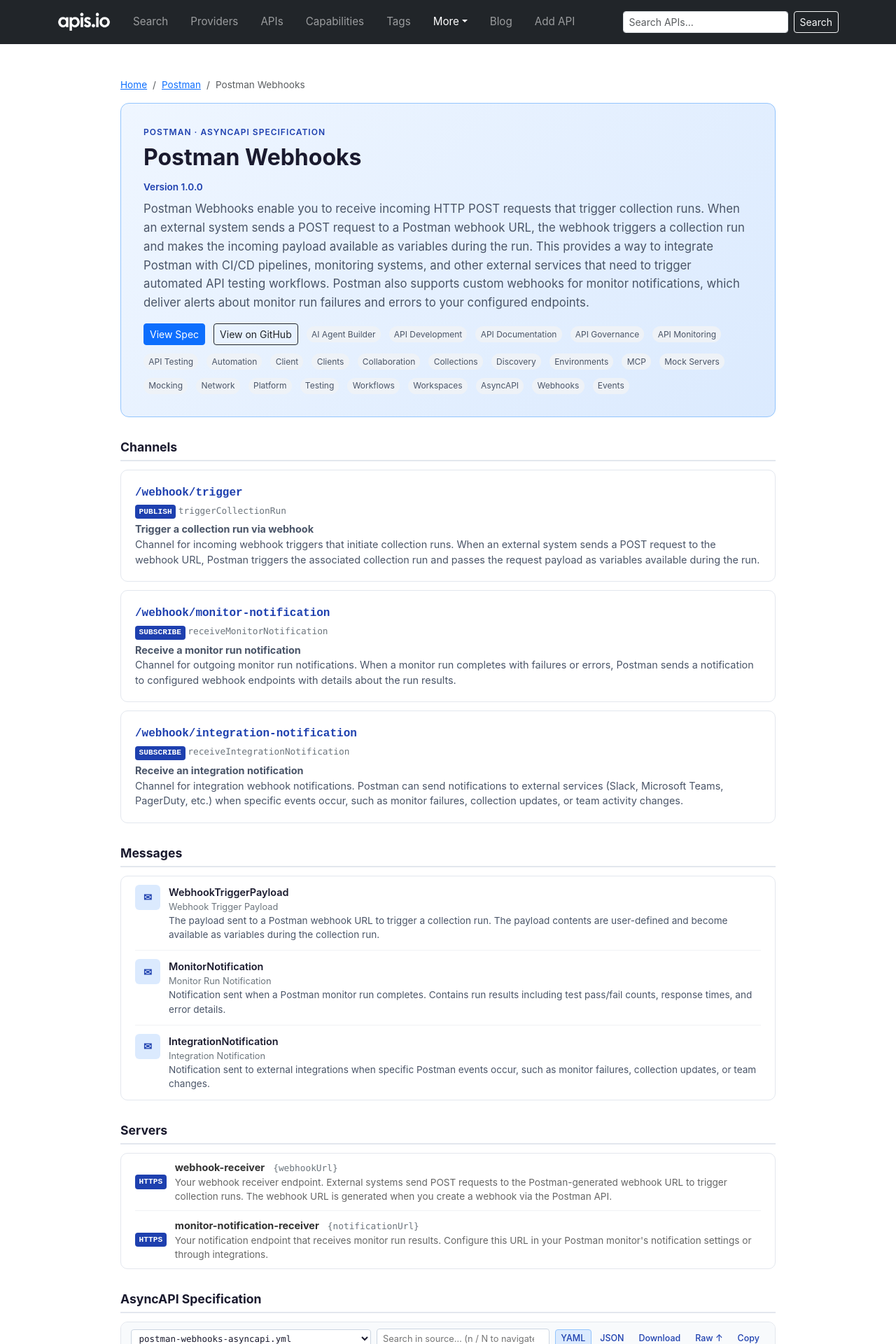
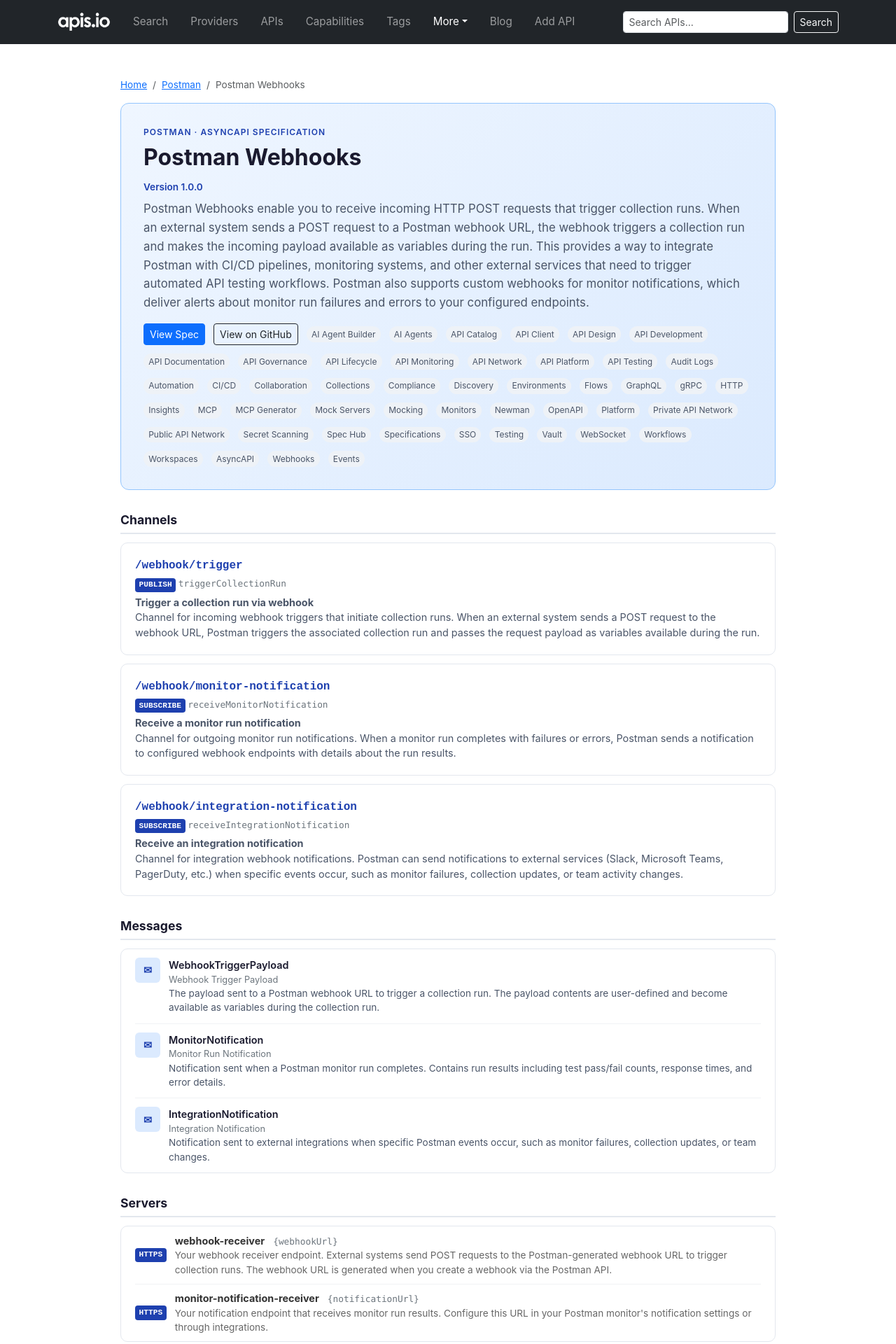
Before and after one commit to api-search/asyncapi, a Jekyll site: the page built from _asyncapis/postman/postman-webhooks-asyncapi.md, in a window 1280 px wide. Shown: the top 1920 px of the page at 70% size. Built offline with Jekyll 4.4.1, drawn with Linux system fonts in a browser that asks for light colours.

Commit message:
Network rebuild from /Users/kinlane/GitHub/all
Refresh asyncapi collection from the upstream api-evangelist provider repos
mirrored at /Users/kinlane/GitHub/all/*. Resync shared layouts so nav stays
consistent with the network root.

Co-Authored-By: Claude Opus 4.7 (1M context) <noreply@anthropic.com>

```diff
--- a/_asyncapis/postman/postman-webhooks-asyncapi.md
+++ b/_asyncapis/postman/postman-webhooks-asyncapi.md
@@ -38,7 +38,7 @@ api_specs:
   url: https://raw.githubusercontent.com/api-evangelist/postman/refs/heads/main/openapi/postman-monitors-api-openapi.yml
 - filename: postman-apis-api-openapi.yml
   format: yaml
-  label: Postman APIs API
+  label: Postman APIs / Spec Hub API
   slug: apis-api
   spec_type: OpenAPI
   url: https://raw.githubusercontent.com/api-evangelist/postman/refs/heads/main/openapi/postman-apis-api-openapi.yml
@@ -139,24 +139,48 @@ spec_file: asyncapi/postman-webhooks-asyncapi.yml
 spec_url: https://raw.githubusercontent.com/api-evangelist/postman/refs/heads/main/asyncapi/postman-webhooks-asyncapi.yml
 tags:
 - AI Agent Builder
+- AI Agents
+- API Catalog
+- API Client
+- API Design
 - API Development
 - API Documentation
 - API Governance
+- API Lifecycle
 - API Monitoring
+- API Network
+- API Platform
 - API Testing
+- Audit Logs
 - Automation
-- Client
-- Clients
+- CI/CD
 - Collaboration
 - Collections
+- Compliance
 - Discovery
 - Environments
+- Flows
+- GraphQL
+- gRPC
+- HTTP
+- Insights
 - MCP
+- MCP Generator
 - Mock Servers
 - Mocking
-- Network
+- Monitors
+- Newman
+- OpenAPI
 - Platform
+- Private API Network
+- Public API Network
+- Secret Scanning
+- Spec Hub
+- Specifications
+- SSO
 - Testing
+- Vault
+- WebSocket
 - Workflows
 - Workspaces
 - AsyncAPI
```
Also changed, not shown: _asyncapis/ghost/ghost-webhooks-asyncapi.md (+13 -0 lines).
